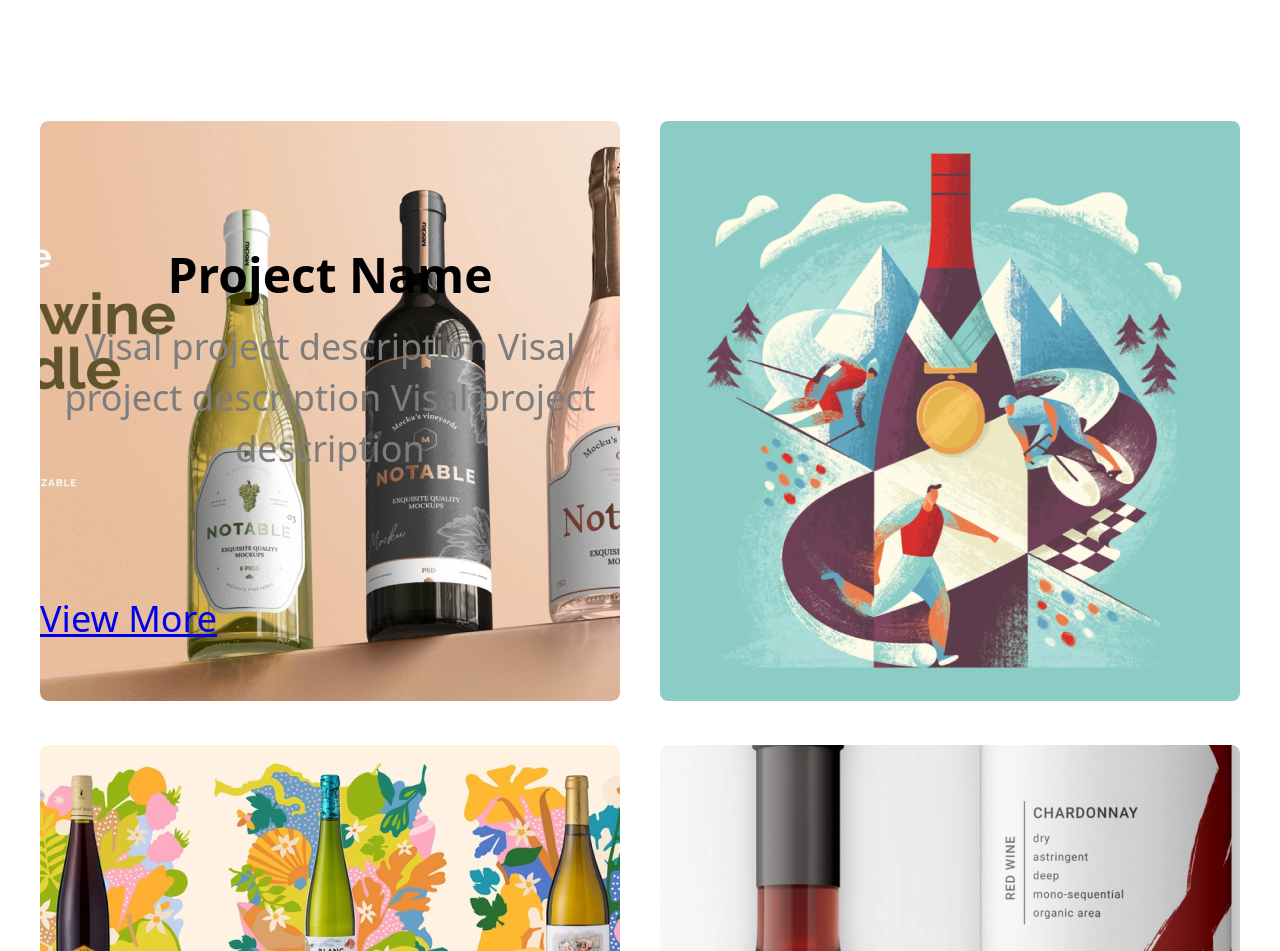
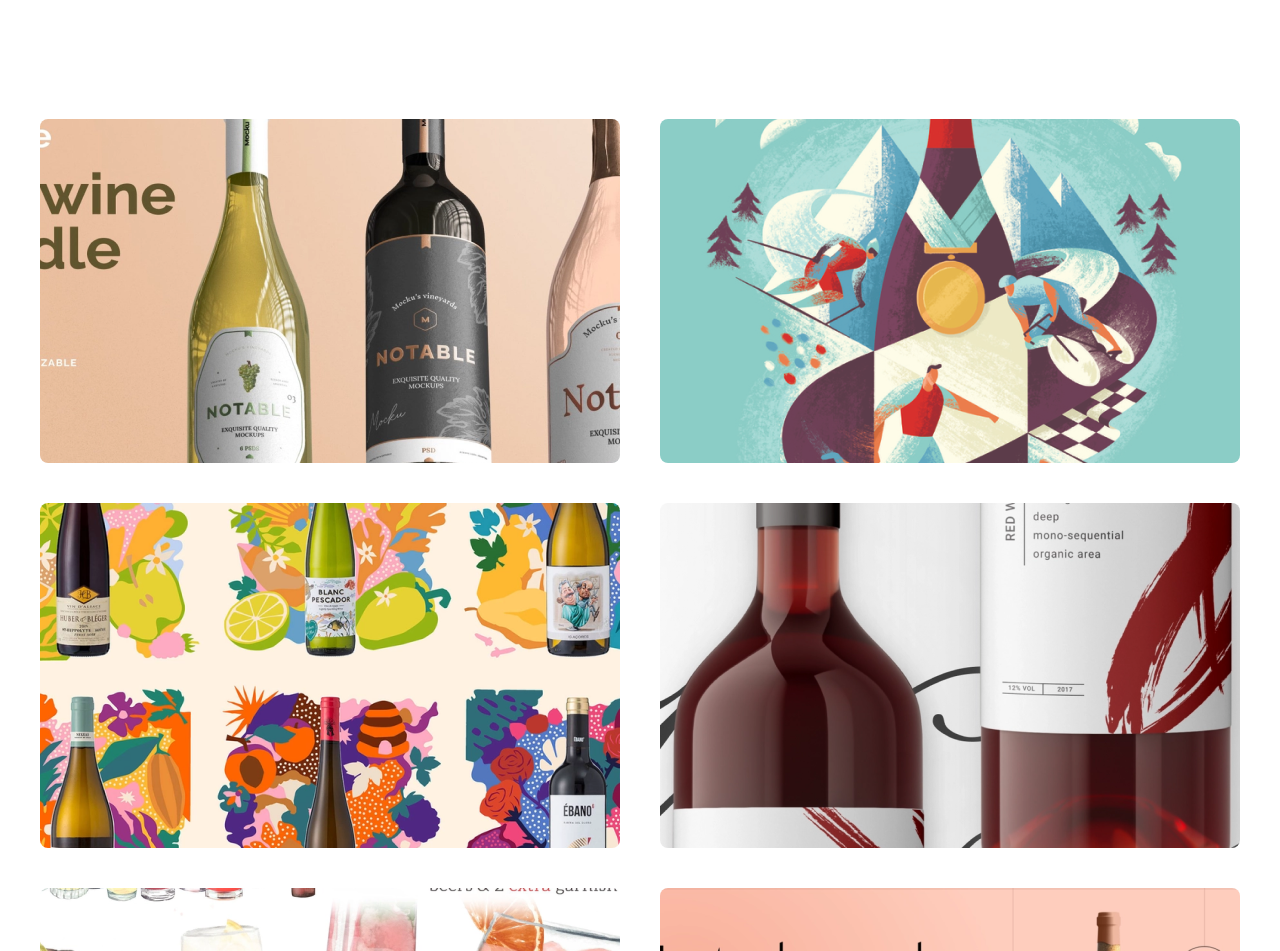
Before and after one commit to lala6527/luluchen, a React (Create React App) app: page /visual in a window 1280 px wide. Shown: the part 301-1252 px from the top of the page. Built offline with nearby package versions, Linux system fonts and the light colour scheme.

Commit message:
featvisual3

```diff
--- a/src/components/Header/header.module.scss
+++ b/src/components/Header/header.module.scss
@@ -34,7 +34,7 @@
                     text-decoration: none;
                     color: #000;
                     &:hover{
-                    color: gray;
+                    color:#009861;
 
                 }
 
--- a/src/pages/visual/index.js
+++ b/src/pages/visual/index.js
@@ -3,27 +3,66 @@
 export const Visual = () =>{
     return(
         <div className={styles.visual}>
-         <div className="container">
+        <div className="container">
         <h3>Visual Portfolio</h3>
         <p>Succeed online with a website that is fast, easy to use, and built with best practices and a passion for design.</p>
         <div className={styles.grid}>
         <div className={styles.card}>
-        <div className={styles.desc}>
-        <h3>Project Name</h3>
-        <p>Visal project description Visal project description Visal project description</p>
-        <a href="#" >View More</a>
+		    <img src="./images/visual_01.png" />
+                <div className={styles.info}>
+                    <h1>Project Name</h1>
+                        <p>Visal project description Visal project description Visal project description</p>
+			                <button>View More</button>
+                </div>
         </div>
-        <img src="./images/visual_01.png" alt="visual" />
+        <div className={styles.card}>
+		    <img src="./images/visual_02.png" />
+                <div className={styles.info}>
+                    <h1>Project Name</h1>
+                        <p>Visal project description Visal project description Visal project description</p>
+			                <button>View More</button>
+                </div>
+        </div>
+        <div className={styles.card}>
+		    <img src="./images/visual_03.png" />
+                <div className={styles.info}>
+                    <h1>Project Name</h1>
+                        <p>Visal project description Visal project description Visal project description</p>
+			                <button>View More</button>
+                </div>
+        </div>
+        <div className={styles.card}>
+		    <img src="./images/visual_04.png" />
+                <div className={styles.info}>
+                    <h1>Project Name</h1>
+                        <p>Visal project description Visal project description Visal project description</p>
+			                <button>View More</button>
+                </div>
+        </div>
+        <div className={styles.card}>
+		    <img src="./images/visual_05.png" />
+                <div className={styles.info}>
+                    <h1>Project Name</h1>
+                        <p>Visal project description Visal project description Visal project description</p>
+			                <button>View More</button>
+                </div>
+        </div>
+        <div className={styles.card}>
+		    <img src="./images/visual_06.png" />
+                <div className={styles.info}>
+                    <h1>Project Name</h1>
+                        <p>Visal project description Visal project description Visal project description</p>
+			                <button>View More</button>
+                </div>
+        </div>
 
-        </div>
-        <a href="#" className={styles.card}><img src="./images/visual_02.png" alt="visual" /></a>
-        <a href="#" className={styles.card}><img src="./images/visual_03.png" alt="visual" /></a>
-        <a href="#" className={styles.card}><img src="./images/visual_04.png" alt="visual" /></a>
-        <a href="#" className={styles.card}><img src="./images/visual_05.png" alt="visual" /></a>
-        <a href="#" className={styles.card}><img src="./images/visual_06.png" alt="visual" /></a>
-        </div>
-        </div>
-        </div>
+     </div>
+ </div>
+  </div>
+
+
+
+
 
 
     )
--- a/src/pages/visual/visual.module.scss
+++ b/src/pages/visual/visual.module.scss
@@ -1,5 +1,4 @@
 .visual{
-    margin-bottom: 46px;
 
 
     h3{ padding:120px 0 12px 0 ;
@@ -7,56 +6,76 @@
         font-family: 'Noto Sans';
         font-size: 48px;
         font-weight: 700;
-        line-height: 68px;
+        line-height: 140%;
 }
     p{text-align: center;
         font-family: 'Noto Sans';
         font-size: 36px;
         font-weight: 400;
-        line-height: 51px;
+        line-height: 140%;
         color: #7d7d7d;
-        padding-bottom:120px ;
+        padding-bottom: 120px;
+
     }
-
 
 .grid{
 display: grid;
 grid-template-columns: repeat(2,1fr);
-        gap:40px;
+gap: 40px;
+padding-bottom: 40px;
+width: 100%;
+height: 100%;
 
-        .card {
+.card{
+
 border-radius: 8px;
 position: relative;
-
-
+transition: 0.4s ease-out;
+&:hover{
+  &:before{
+    opacity: 1;}
+  .info{
+    opacity: 1;}
     }
 
-          .card:hover img {
+&:before{
+  content: "";
+  position: absolute;
+  top: 0;
+  left: 0;
+  display: block;
+  width: 100%;
+  height: 100%;
   border-radius: 8px;
-            filter: brightness(0.4);
-            .desc{
+  background: rgba(black, 0.7);
+  z-index: 2;
+  transition: 0.5s;
+  opacity: 0;}
+img{
+  width: 100%;
+  height: 100%;
+  object-fit: cover;
   position: absolute;
-                color: rgb(0, 0, 0);
-                font-size: 36px;
-                font-family: 'Noto Sans';
-                font-weight: 400;
-                line-height: 50px;
+  border-radius: 8px;
 }
 
-          }
+.info{
+  position: relative;
+  z-index: 3;
+  color: white;
+  opacity: 0;}
 
-          .desc{
-            position: absolute;
-            color: rgb(0, 0, 0);
-            font-size: 36px;
-            font-family: 'Noto Sans';
-            font-weight: 400;
-            line-height: 50px;
-          }
-          .card img {
-            width: 100%;
-            border-radius: 8px;
-
-          }
-        }
-    }
+  button{
+    padding: 0.6rem;
+    outline: none;
+    border: none;
+    border-radius: 3px;
+    background: white;
+    color: black;
+    font-weight: bold;
+    cursor: pointer;
+    transition: 0.4s ease;
+    &:hover{
+      background: dodgerblue;
+      color: white;}
+    }}}}
```
Lines whose indentation alone changed are shown as unchanged.
